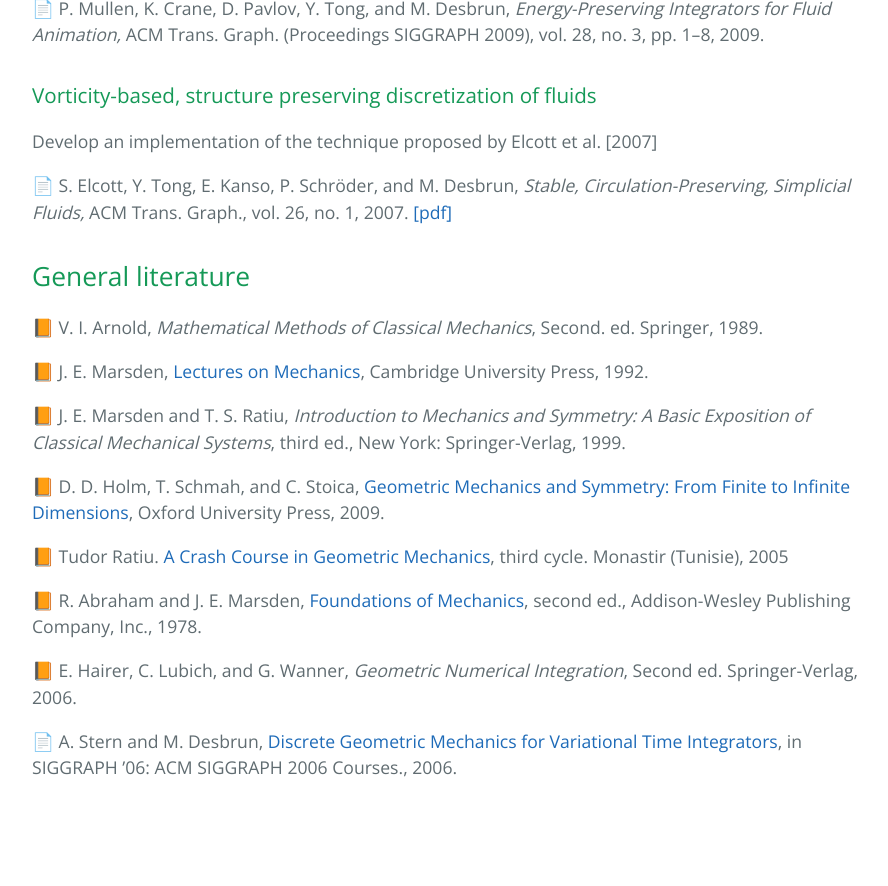
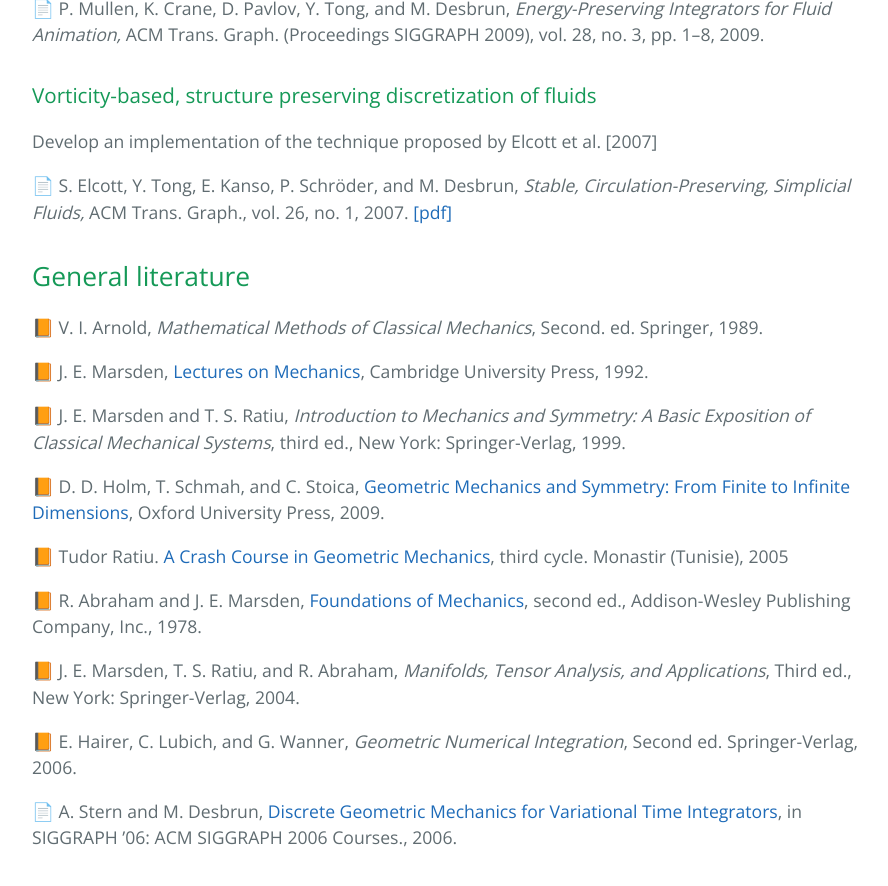
Before and after one commit to highlando/19-geometric-fluids-discretization, a Jekyll site: the page built from index.md, in a window 1280 px wide and 900 px high, scrolled down 2973 px. Shown: the top 886 px of the window, without its empty margins (192-1080 px from the left). Built offline with Jekyll 4.4.1, drawn with Linux system fonts in a browser that asks for light colours; emoji names are drawn with the system emoji font; our own code applies the rules of GitHub Pages for plain Markdown files; before the commit the page ends 3803 px from its top, so only the background shows below that.

Commit message:
More references.

```diff
--- a/index.md
+++ b/index.md
@@ -113,6 +113,8 @@ Develop an implementation of the technique proposed by Elcott et al. [2007]
 
 :orange_book: R. Abraham and J. E. Marsden, [Foundations of Mechanics](https://authors.library.caltech.edu/25029/1/FoM2.pdf), second ed., Addison-Wesley Publishing Company, Inc., 1978.
 
+:orange_book: J. E. Marsden, T. S. Ratiu, and R. Abraham, *Manifolds, Tensor Analysis, and Applications*, Third ed., New York: Springer-Verlag, 2004.
+
 :orange_book: E. Hairer, C. Lubich, and G. Wanner, *Geometric Numerical Integration*, Second ed. Springer-Verlag, 2006.
 
 :page_facing_up: A. Stern and M. Desbrun, [Discrete Geometric Mechanics for Variational Time Integrators](http://www.geometry.caltech.edu/pubs/SD06.pdf), in SIGGRAPH ’06: ACM SIGGRAPH 2006 Courses., 2006.
```
